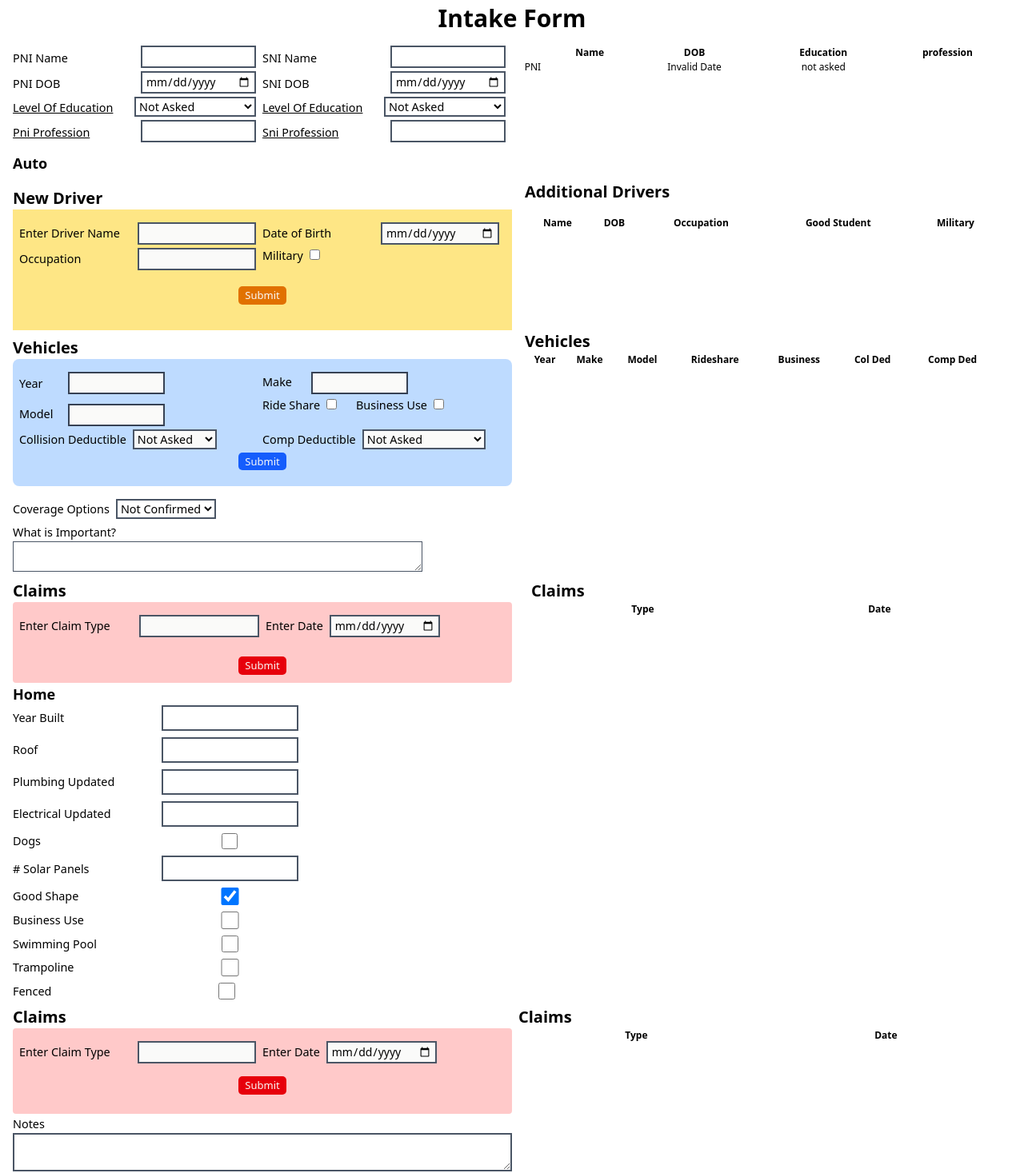
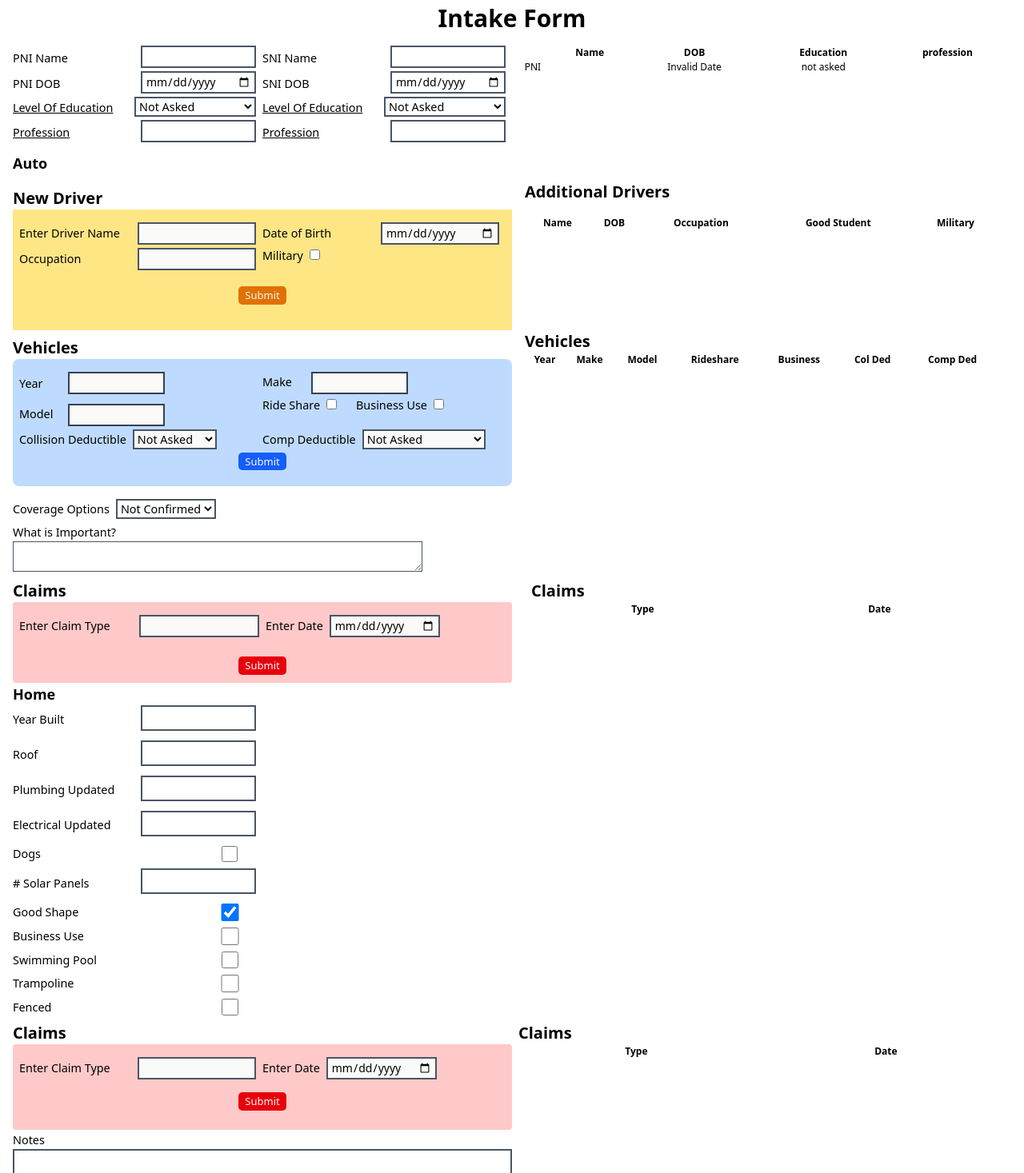
Before and after one commit to Jpatrick6420/propertyandcasualtywebsite, a React (Vite) app: page / in a window 1280 px wide. Shown: the part 288-1755 px from the top of the page at 80% size. Built offline with nearby package versions, Linux system fonts and the light colour scheme.

Commit message:
major refactor added new item and insert

```diff
--- a/src/components/TextInput.jsx
+++ b/src/components/TextInput.jsx
@@ -1,16 +1,12 @@
-function TextInput({ label, handler, startValue, item, attribute }) {
+function TextInput({ label, onChange, value, decoration = "" }) {
   return (
-    <div>
-      <label>{label}</label>
+    <div className="grid md:grid-cols-2 mr-2">
+      <label className={decoration}>{label}</label>
       <input
+        className="ml-2 mb-1 border-2 border-gray-600"
         type="text"
-        onChange={(e) =>
-          handler((prev) => ({
-            ...prev,
-            [item]: { ...prev[item], [attribute]: e.target.value },
-          }))
-        }
-        placeholder={startValue}
+        value={value}
+        onChange={onChange}
       />
     </div>
   );
--- a/src/features/CallForm.jsx
+++ b/src/features/CallForm.jsx
@@ -12,6 +12,7 @@ import VehicleResultsSection from "./VehicleResultsSection";
 import ClaimsResults from "./ClaimsResults";
 import SuggestionSection from "./SuggestionSection";
 import Select from "../components/Select";
+import TextInput from "../components/TextInput";
 function CallForm() {
   const initInfo = {
     pni: {
@@ -84,6 +85,23 @@ function CallForm() {
   const resetForm = () => {
     setCurrentData(initInfo);
   };
+  const updateItem = (e, item, attribute) => {
+    e.preventDefault();
+    setCurrentData((prev) => ({
+      ...prev,
+      [item]: { ...prev[item], [attribute]: e.target.value },
+    }));
+  };
+  const addNewItem = (e, item, attribute, newItem = "") => {
+    e.preventDefault();
+    setCurrentData((prev) => ({
+      ...prev,
+      [item]: {
+        ...prev[item],
+        [attribute]: [...prev[item][attribute], newItem || e.target.value],
+      },
+    }));
+  };
   return (
     <>
       <form className="px-4 py-2 ">
@@ -91,15 +109,11 @@ function CallForm() {
         <section className="grid  md:grid-cols-2">
           <div className="grid md:grid-cols-2 ">
             <div className="pni-section text-sm grid md:grid-col-2 ">
-              <div className="grid md:grid-cols-2 mr-2  ">
-                <label>PNI Name</label>
-                <input
-                  type="text"
-                  className="ml-2 border-2 border-gray-600 mb-1"
+              <TextInput
                 value={currentData.pni.name}
-                  onChange={(e) => handlePniAndSniDetails(e, "pni", "name")}
+                label="PNI Name"
+                onChange={(e) => updateItem(e, "pni", "name")}
               />
-              </div>
               <div>
                 <div className="grid md:grid-cols-2 mr-2  ">
                   <label>PNI DOB</label>
@@ -113,8 +127,7 @@ function CallForm() {
               </div>
               <div className=" ">
                 <Select
-                  startValue={currentData.pni.pniEducation}
-                  setCurrentData={setCurrentData}
+                  value={currentData.pni.pniEducation}
                   options={[
                     "not_asked",
                     "ged_pending",
@@ -124,22 +137,15 @@ function CallForm() {
                     "docterate",
                   ]}
                   label="Level Of Education"
-                  item={"pni"}
-                  attribute={"pniEducation"}
-                  currentData={currentData}
+                  onChange={(e) => updateItem(e, "pni", "pniEducation")}
                 />
               </div>
-              <div className="grid md:grid-cols-2 mr-2">
-                <label className="underline">Pni Profession</label>
-                <input
-                  className="ml-2 border-2 border-gray-600 mb-1 "
-                  type="text"
+              <TextInput
                 value={currentData.pni.pniProfession}
-                  onChange={(e) =>
-                    handlePniAndSniDetails(e, "pni", "pniProfession")
-                  }
+                label="Profession"
+                onChange={(e) => updateItem(e, "pni", "pniProfession")}
+                decoration="underline"
               />
-              </div>
             </div>
             <div className="sni-section text-sm grid md:grid-col-2">
               <div className="grid md:grid-cols-2 mr-2">
@@ -162,8 +168,7 @@ function CallForm() {
               </div>
 
               <Select
-                startValue={currentData.sni.sniEducation}
-                setCurrentData={setCurrentData}
+                value={currentData.sni.sniEducation}
                 options={[
                   "not_asked",
                   "ged_pending",
@@ -173,21 +178,14 @@ function CallForm() {
                   "docterate",
                 ]}
                 label="Level Of Education"
-                item={"sni"}
-                attribute={"sniEducation"}
-                currentData={currentData}
+                onChange={(e) => updateItem(e, "sni", "sniEducation")}
               />
-              <div className="grid md:grid-cols-2 mr-2">
-                <label className="underline">Sni Profession</label>
-                <input
-                  className="ml-2 mb-1 border-2 border-gray-600"
-                  type="text"
+              <TextInput
                 value={currentData.sni.sniProfession}
-                  onChange={(e) =>
-                    handlePniAndSniDetails(e, "sni", "sniProfession")
-                  }
+                label="Profession"
+                onChange={(e) => updateItem(e, "sni", "sniProfession")}
+                decoration="underline"
               />
-              </div>
             </div>
           </div>
           <div className="hidden lg:block">
@@ -197,7 +195,7 @@ function CallForm() {
         <h2 className="text-lg font-bold py-2">Auto</h2>
         <section className="grid md:grid-cols-2">
           <div>
-            <NewDriverSection handleCurrentData={setCurrentData} />
+            <NewDriverSection addNewItem={addNewItem} />
           </div>
           <div className="hidden lg:block">
             <DriversResults
@@ -208,7 +206,7 @@ function CallForm() {
         </section>
         <section className="grid md:grid-cols-2">
           <div>
-            <NewVehicleSection handleCurrentData={setCurrentData} />
+            <NewVehicleSection addNewItem={addNewItem} />
           </div>
           <div className="hidden lg:block">
             <VehicleResultsSection
@@ -257,8 +255,10 @@ function CallForm() {
         </section>
         <h2 className="text-lg font-bold">Home</h2>
         <HomeSection
-          handleCurrentHomeData={setCurrentData}
+          setCurrentData={setCurrentData}
           currentData={currentData}
+          updateItem={updateItem}
+          addNewItem={addNewItem}
         />
       </form>
       <div>
--- a/src/features/HomeSection.jsx
+++ b/src/features/HomeSection.jsx
@@ -2,17 +2,12 @@ import { useState } from "react";
 import HomeClaimsSection from "./HomeClaimsSection";
 import ClaimsResultsSection from "./ClaimsResultsSection";
 import ClaimsResults from "./ClaimsResults";
-function HomeSection({ handleCurrentHomeData, currentData }) {
+import TextInput from "../components/TextInput";
+function HomeSection({ setCurrentData, currentData, updateItem, addNewItem }) {
   const [dogTypeEntry, setDogTypeEntry] = useState("");
-  const handleHomeDataChange = (e, field) => {
-    handleCurrentHomeData((prev) => ({
-      ...prev,
-      home: { ...prev.home, [field]: e.target.value },
-    }));
-  };
+
   const handleCheckboxHome = (e, field) => {
-    e.preventDefault();
-    handleCurrentHomeData((prev) => ({
+    setCurrentData((prev) => ({
       ...prev,
       home: { ...prev.home, [field]: !prev.home[field] },
     }));
@@ -21,10 +16,7 @@ function HomeSection({ handleCurrentHomeData, currentData }) {
     e.preventDefault();
     if (!dogTypeEntry) return;
 
-    handleCurrentHomeData((prev) => ({
-      ...prev,
-      home: { ...prev.home, dogTypes: [...prev.home.dogTypes, dogTypeEntry] },
-    }));
+    addNewItem(e, "home", "dogTypes", dogTypeEntry);
     setDogTypeEntry("");
   };
 
@@ -33,54 +25,43 @@ function HomeSection({ handleCurrentHomeData, currentData }) {
 
     const dogTypes = currentData.home.dogTypes;
     const newArr = dogTypes.filter((item, i) => i != index);
-    handleCurrentHomeData((prev) => ({
+    setCurrentData((prev) => ({
       ...prev,
       home: { ...prev.home, dogTypes: newArr },
     }));
   };
   const handleNotesChange = (e) => {
     e.preventDefault();
-    handleCurrentHomeData((prev) => ({
-      ...prev,
-      home: { ...prev.home, notes: e.target.value },
-    }));
+    updateItem(e, "home", "notes");
   };
   return (
     <section>
-      <div className="grid md:grid-cols-7">
-        <label>Year Built</label>
-        <input
-          className="border-2 border-gray-600 ml-2 px-1 py-0.5"
-          type="text"
+      <div className="grid md:grid-cols-4">
+        <TextInput
+          label="Year Built"
           value={currentData.home.yearBuilt}
-          onChange={(e) => handleHomeDataChange(e, "yearBuilt")}
+          onChange={(e) => updateItem(e, "home", "yearBuilt")}
         />
       </div>
-      <div className="grid md:grid-cols-7 my-2">
-        <label>Roof</label>
-        <input
-          className="border-2 border-gray-600 ml-2 px-2 py-0.5"
-          type="text"
+      <div className="grid md:grid-cols-4 my-2">
+        <TextInput
+          label="Roof"
           value={currentData.home.roof}
-          onChange={(e) => handleHomeDataChange(e, "roof")}
+          onChange={(e) => updateItem(e, "home", "roof")}
         />
       </div>
-      <div className="grid md:grid-cols-7 my-2">
-        <label>Plumbing Updated</label>
-        <input
-          type="text"
-          className="ml-2 border-2 border-gray-600 px-1 py-0.5"
+      <div className="grid md:grid-cols-4 my-2">
+        <TextInput
+          label="Plumbing Updated"
           value={currentData.home.plumbingUpdated}
-          onChange={(e) => handleHomeDataChange(e, "plumbingUpdated")}
+          onChange={(e) => updateItem(e, "home", "plumbingUpdated")}
         />
       </div>
-      <div className="grid md:grid-cols-7 my-2">
-        <label>Electrical Updated</label>
-        <input
-          className="ml-2 border-2 border-gray-600 px-1 py-0.5"
-          type="text"
+      <div className="grid md:grid-cols-4 my-2">
+        <TextInput
+          label="Electrical Updated"
           value={currentData.home.electricalUpdated}
-          onChange={(e) => handleHomeDataChange(e, "electricalUpdated")}
+          onChange={(e) => updateItem(e, "home", "electricalUpdated")}
         />
       </div>
       <div>
@@ -96,17 +77,24 @@ function HomeSection({ handleCurrentHomeData, currentData }) {
 
         {currentData.home.dogs && (
           <section>
-            <div>
-              <label className="text-sm">Dog Types</label>
+            <div className="grid grid-cols-4">
+              <TextInput
+                value={dogTypeEntry}
+                label="Dogs Types"
+                onChange={(e) => {
+                  setDogTypeEntry(e.target.value);
+                }}
+              />
+              {/* <label className="text-sm">Dog Types</label>
               <input
                 className="border-2 border-gray-600 ml-2 px-1 py-0.5"
                 type="text"
                 value={dogTypeEntry}
                 onChange={(e) => setDogTypeEntry(e.target.value)}
-              />
-              <div>
+              /> */}
+              <div className="md:flex md:items-center">
                 <button
-                  className="bg-red-600 px-2 mb-4 py-0.5 hover:bg-red-800 active:bg-red-600 text-stone-50"
+                  className="bg-red-600 px-2 mb-4 md:mb-0 py-0.5 hover:bg-red-800 active:bg-red-600 text-stone-50"
                   onClick={(e) => {
                     handleDogBreedSubmit(e);
                   }}
@@ -117,13 +105,13 @@ function HomeSection({ handleCurrentHomeData, currentData }) {
             </div>
             <div className="hidden lg:block mb-4">
               <h3 className="underline list-decimal text-sm">Dog Types</h3>
-              <ol>
+              <ol className="text-xs">
                 {currentData.home.dogTypes?.map((item, i) => (
-                  <li key={i} className="px-4 text-xs">
+                  <li key={i} className="px-4 ">
                     {`${i + 1})`} {item}
                     {"  "}
                     <button
-                      className="bg-red-600 px-1 py-0.5 text-stone-50 hover:bg-red-800 active:bg-red-600"
+                      className=" bg-red-600 px-1 py-0.5 md:ml-2 text-stone-50 hover:bg-red-800 active:bg-red-600"
                       onClick={(e) => handleDelete(e, i)}
                     >
                       Delete
@@ -136,13 +124,11 @@ function HomeSection({ handleCurrentHomeData, currentData }) {
         )}
       </div>
 
-      <div className="grid md:grid-cols-7 my-2">
-        <label># Solar Panels</label>
-        <input
-          className="ml-2 border-2 border-gray-600 px-1 py-0.5"
-          type="text"
+      <div className="grid md:grid-cols-4 my-2">
+        <TextInput
           value={currentData.home.solar}
-          onChange={(e) => handleHomeDataChange(e, "solar")}
+          label="# Solar Panels"
+          onChange={(e) => updateItem(e, "home", "solar")}
         />
       </div>
       <div className="grid md:grid-cols-7 my-2">
@@ -185,18 +171,19 @@ function HomeSection({ handleCurrentHomeData, currentData }) {
         <label className="pr-2">Fenced</label>
         <input
           type="checkbox"
+          className="ml-2"
           checked={currentData.home.fenced}
           onChange={(e) => handleCheckboxHome(e, "fenced")}
         />
       </div>
       <section className="grid md:grid-cols-2">
         <div>
-          <HomeClaimsSection handleCurrentData={handleCurrentHomeData} />
+          <HomeClaimsSection handleCurrentData={setCurrentData} />
         </div>
         <div className="hidden lg:block">
           <ClaimsResults
             currentData={currentData.home}
-            setCurrentData={handleCurrentHomeData}
+            setCurrentData={setCurrentData}
             type="home"
           />
         </div>
```
Also changed, not shown: src/components/Select.jsx (+3 -15 lines), src/features/NewDriverSection.jsx (+3 -8 lines), src/features/NewVehicleSection.jsx (+2 -8 lines). Lines whose indentation alone changed are shown as unchanged.
